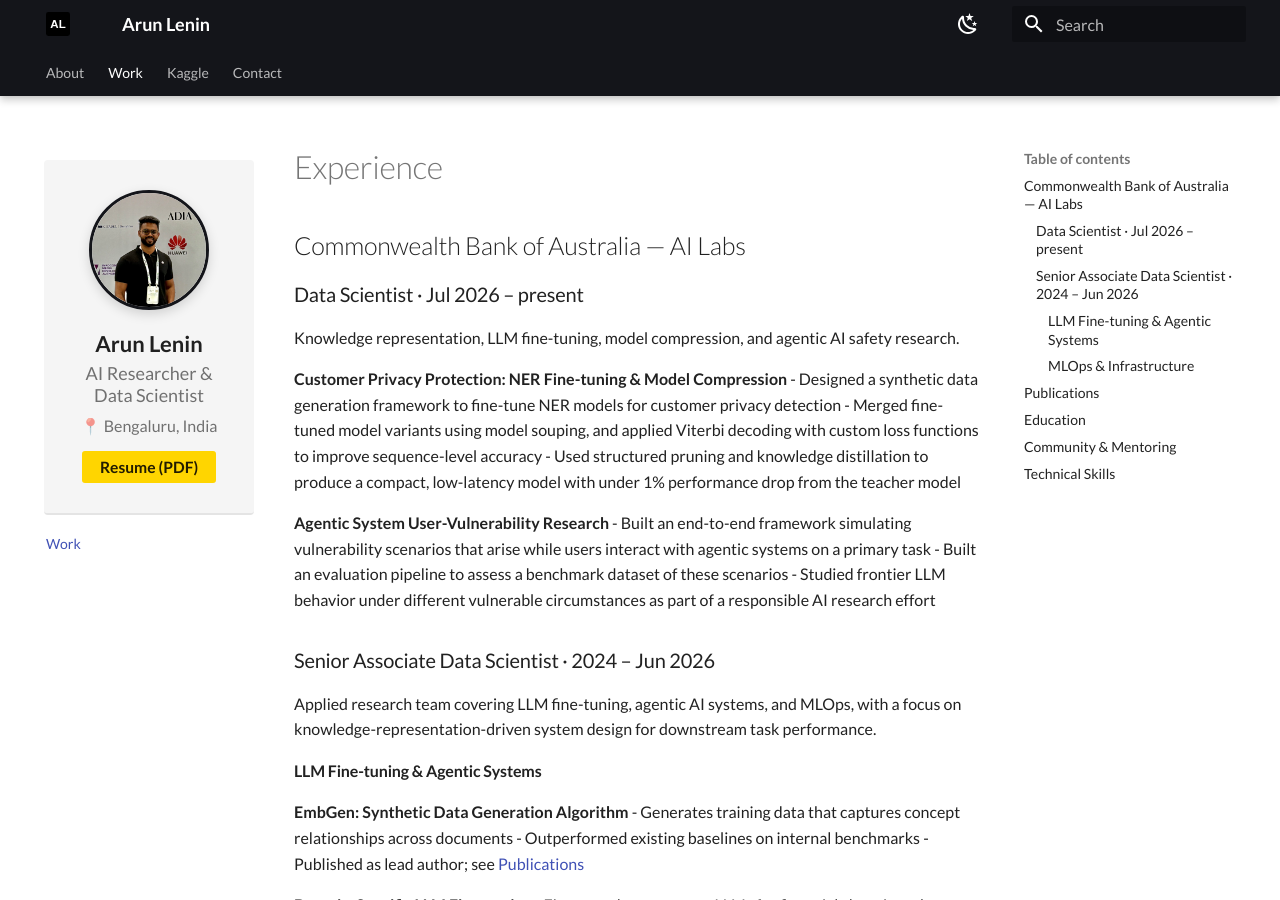
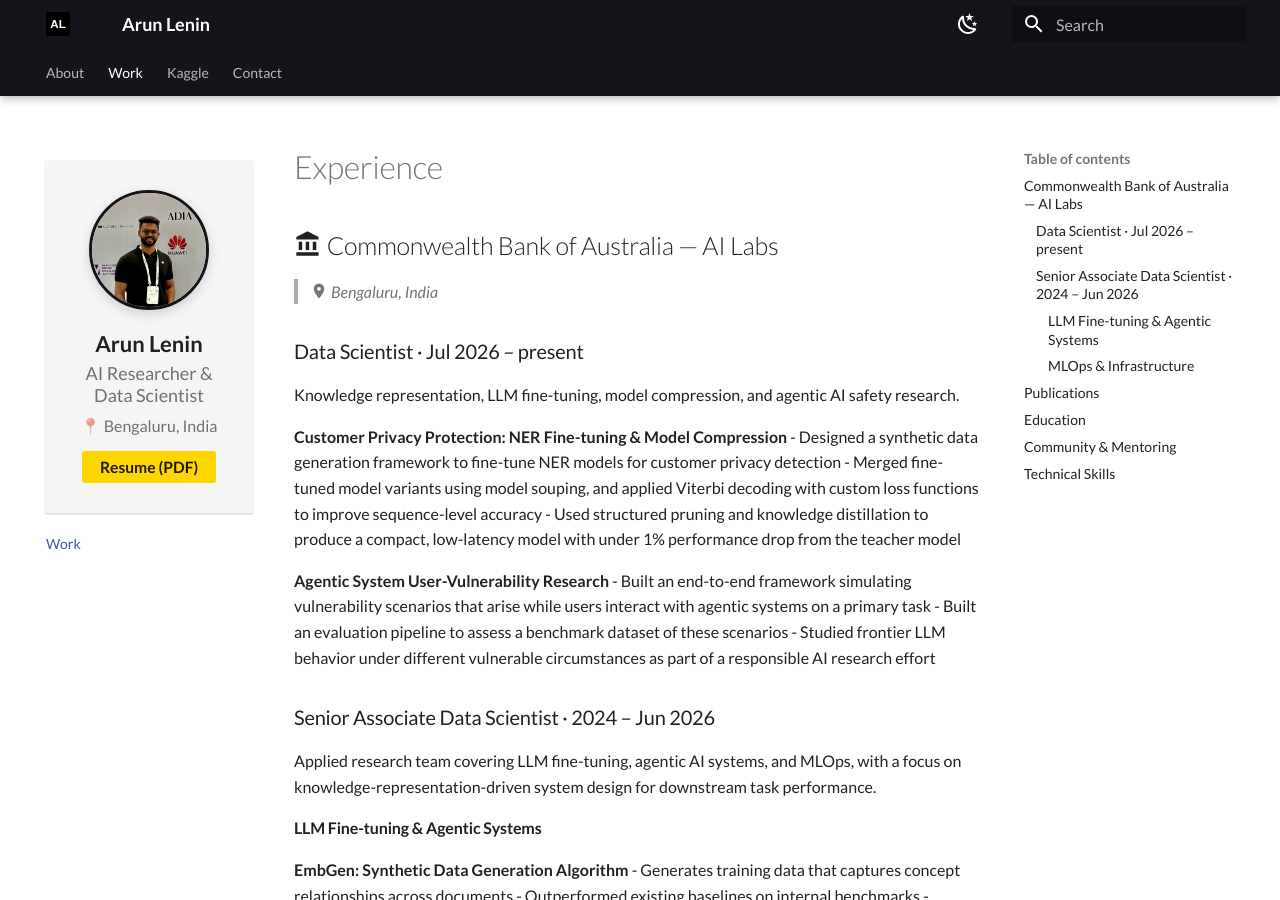
Before and after one commit to arunklenin97/arunklenin97.github.io, an MkDocs documentation site: the page built from docs/work.md, in a window 1280 px wide and 900 px high. Built offline with MkDocs 1.6.1 and Material for MkDocs 9.7.7, drawn with Linux system fonts in a browser that asks for light colours.

Commit message:
Add company and location icons to Experience section

```diff
--- a/docs/work.md
+++ b/docs/work.md
@@ -1,6 +1,8 @@
 # Experience
 
-## Commonwealth Bank of Australia — AI Labs
+## :material-bank: Commonwealth Bank of Australia — AI Labs
+
+> :material-map-marker: _Bengaluru, India_
 
 ### Data Scientist · Jul 2026 – present
 
@@ -62,7 +64,9 @@
 
 ---
 
-??? info "Wells Fargo — Senior Quantitative Model Solutions Specialist · July 2022 – June 2024"
+??? info ":material-finance: Wells Fargo — Senior Quantitative Model Solutions Specialist · July 2022 – June 2024"
+
+    > :material-map-marker: _Bengaluru, India_
 
     Quantitative modeling, economic forecasting, and production ML systems in financial risk.
 
@@ -83,7 +87,9 @@
     - Applied RoBERTa, AllenNLP, TF-IDF, BERT, and topic modeling (Gensim)
     - Weighted ensemble models with balanced class weights on PCA components
 
-??? info "ICICI Bank — Manager 1, Risk Analytics · Oct 2020 – June 2022"
+??? info ":material-bank-outline: ICICI Bank — Manager 1, Risk Analytics · Oct 2020 – June 2022"
+
+    > :material-map-marker: _Mumbai, India_
 
     Risk modeling, statistical profiling, and production model monitoring for the retail portfolio.
 
```
